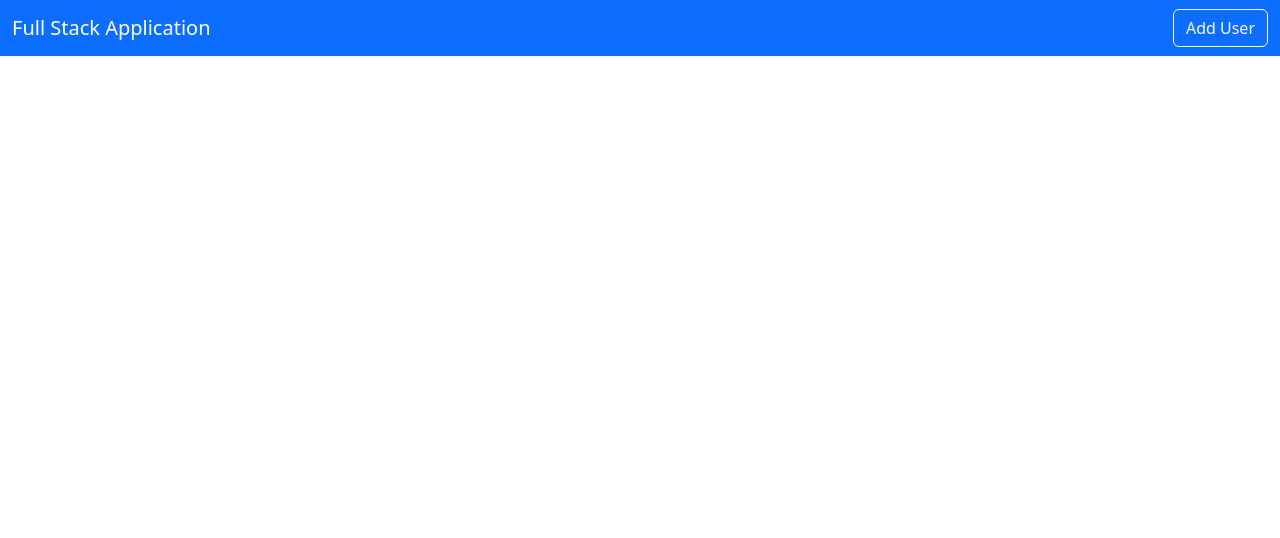
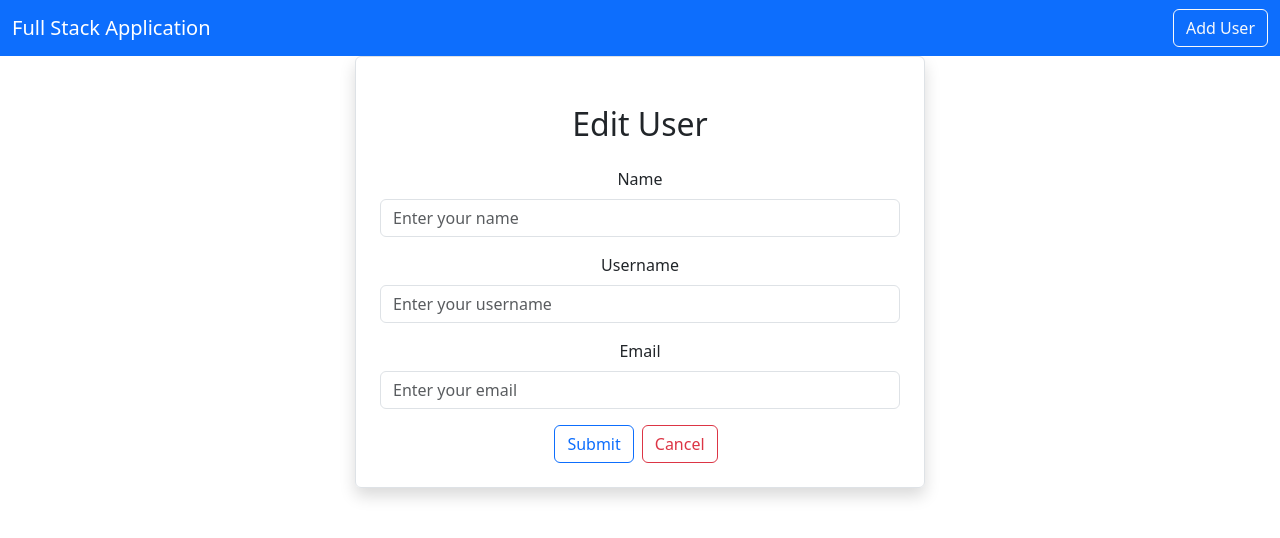
Before and after one commit to Randika-BLS/fullstack-front, a React (Create React App) app: page /edituser/1 in a window 1280 px wide. Shown: the top 538 px of the page. Built offline with nearby package versions, Linux system fonts and the light colour scheme.

Commit message:
connect editUser

```diff
--- a/src/App.js
+++ b/src/App.js
@@ -4,6 +4,7 @@
 import Home from "./pages/Home";
 import { BrowserRouter as Router, Routes, Route } from "react-router-dom";
 import AddUser from "./users/AddUser";
+import EditUser from "./users/EditUser";
 
 function App() {
   return (
@@ -14,6 +15,7 @@
         <Routes>
           <Route exact path="/" element={<Home />} />
           <Route exact path="/addUser" element={<AddUser />} />
+          <Route exact path="/edituser/:id" element={<EditUser />} />
         </Routes>
       </Router>
     </div>
--- a/src/pages/Home.js
+++ b/src/pages/Home.js
@@ -1,5 +1,6 @@
 import React, { useEffect, useState } from "react";
 import axios from "axios";
+import { Link } from "react-router-dom";
 
 export default function Home() {
   const [users, setUsers] = useState([]);
@@ -37,7 +38,12 @@
                 <td>{user.email}</td>
                 <td>
                   <button className="btn btn-primary mx-2">View</button>
-                  <button className="btn btn-outline-primary mx-2">Edit</button>
+                  <Link
+                    className="btn btn-outline-primary mx-2"
+                    to={`/editUser/${user.id}`}
+                  >
+                    Edit
+                  </Link>
                   <button className="btn btn-danger mx-2">Delete</button>
                 </td>
               </tr>
--- a/src/users/EditUser.js
+++ b/src/users/EditUser.js
@@ -0,0 +1,86 @@
+import axios from "axios";
+import React, { useState } from "react";
+import { Link, useNavigate, useParams } from "react-router-dom";
+
+export default function EditUser() {
+  let navigate = useNavigate();
+
+  const { id } = useParams();
+  const [user, setUser] = useState({
+    name: "",
+    username: "",
+    email: "",
+  });
+
+  const { name, username, email } = user;
+
+  const onInputChange = (e) => {
+    setUser({ ...user, [e.target.name]: e.target.value });
+  };
+
+  const onSubmit = async (e) => {
+    e.preventDefault();
+    await axios.put(`http://localhost:8080/user/${id}`, user);
+    navigate("/");
+  };
+
+  const loadUsers = async () => {
+    const result = await axios.get(`http://localhost:8080/user/${id}`);
+  };
+  return (
+    <div className="container">
+      <div className="row">
+        <div className="col-md-6 offset-md-3 border rounded p-4 t-2 shadow">
+          <h2 className="text-center m-4">Edit User</h2>
+          <form onSubmit={(e) => onSubmit(e)}>
+            <div className="mb-3">
+              <label htmlFor="Name" className="form-label">
+                Name
+              </label>
+              <input
+                type={"text"}
+                className="form-control"
+                placeholder="Enter your name"
+                name="name"
+                value={name}
+                onChange={(e) => onInputChange(e)}
+              />
+            </div>
+            <div className="mb-3">
+              <label htmlFor="Username" className="form-label">
+                Username
+              </label>
+              <input
+                type={"text"}
+                className="form-control"
+                placeholder="Enter your username"
+                name="username"
+                value={username}
+                onChange={(e) => onInputChange(e)}
+              />
+            </div>
+            <div className="mb-3">
+              <label htmlFor="Email" className="form-label">
+                Email
+              </label>
+              <input
+                type={"text"}
+                className="form-control"
+                placeholder="Enter your email"
+                name="email"
+                value={email}
+                onChange={(e) => onInputChange(e)}
+              />
+            </div>
+            <button type="submit" className="btn btn-outline-primary">
+              Submit
+            </button>
+            <Link className="btn btn-outline-danger mx-2" to="/">
+              Cancel
+            </Link>
+          </form>
+        </div>
+      </div>
+    </div>
+  );
+}
```
